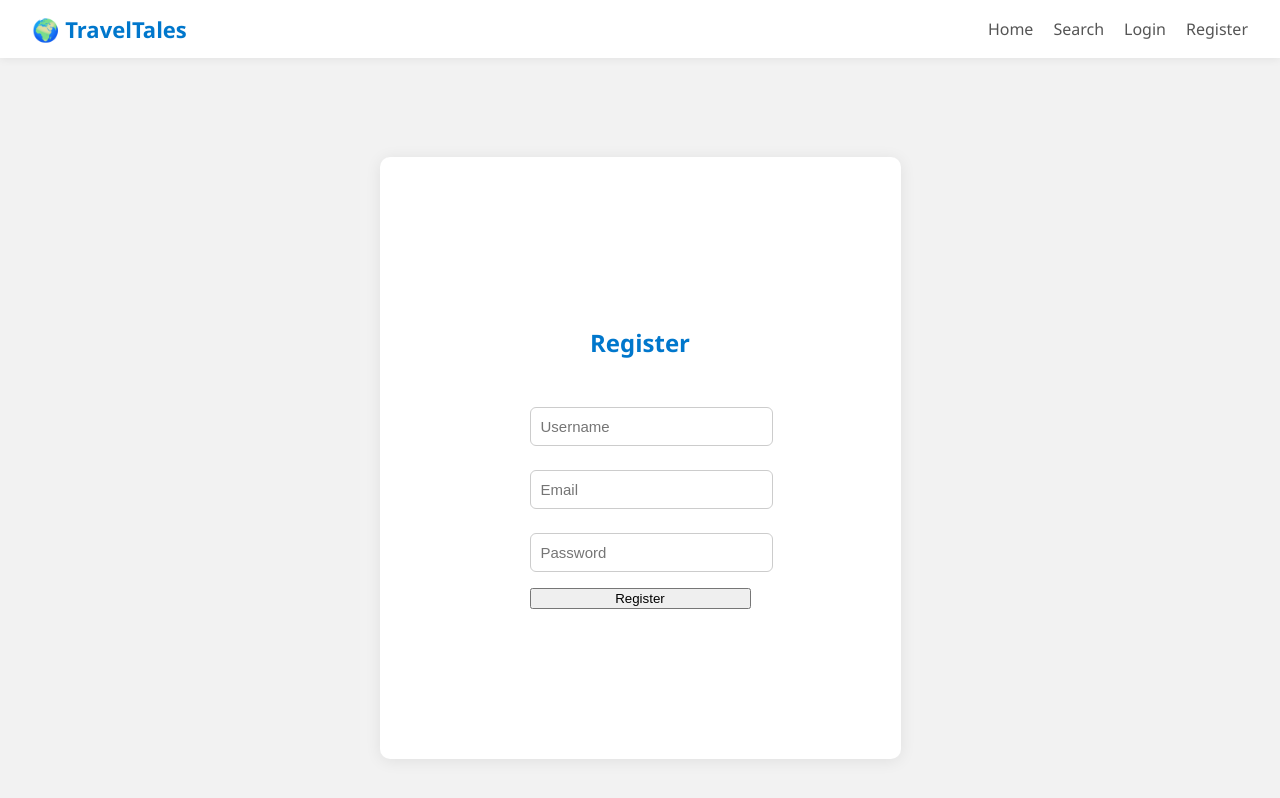
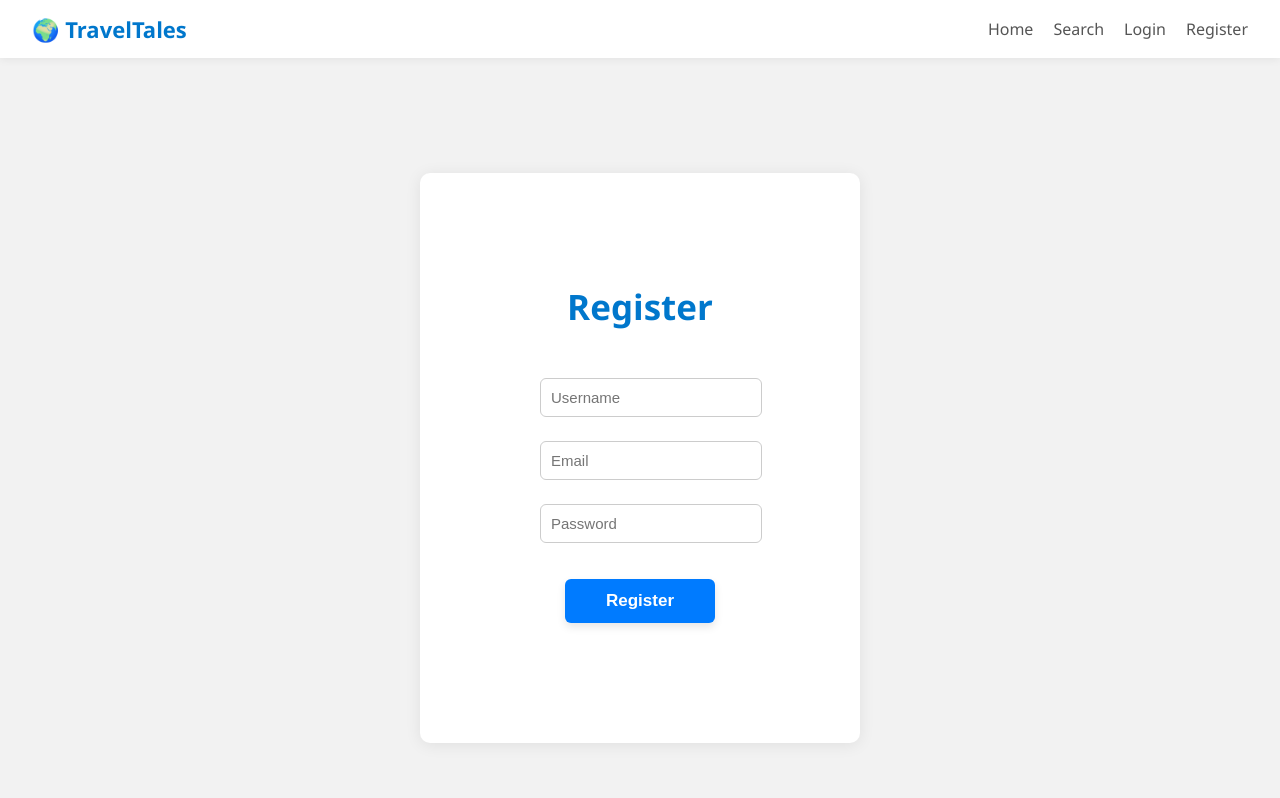
Before and after one commit to w1898928-Advanced-ServerSide/w1898928-CW2-FrontEnd, a React (Create React App) app: page /register in a window 1280 px wide. Shown: the top 798 px of the page. Built offline with nearby package versions, Linux system fonts and the light colour scheme; no server answers.

Commit message:
add pages

```diff
--- a/src/pages/LoginPage.jsx
+++ b/src/pages/LoginPage.jsx
@@ -32,7 +32,11 @@ const LoginPage = () => {
           placeholder="Password"
           required
         />
-        <button type="submit">Login</button>
+        <div className="login-wrapper">
+          <button className="login" type="submit">
+            Login
+          </button>
+        </div>
       </form>
     </div>
   );
--- a/src/pages/RegisterPage.jsx
+++ b/src/pages/RegisterPage.jsx
@@ -42,7 +42,11 @@ const RegisterPage = () => {
           placeholder="Password"
           required
         />
-        <button type="submit">Register</button>
+        <div className="login-wrapper">
+          <button className="login" type="submit">
+            Register
+          </button>
+        </div>
       </form>
     </div>
   );
--- a/src/styles.css
+++ b/src/styles.css
@@ -180,14 +180,43 @@ select {
 }
 
 .auth-form {
-    max-width: 500px;
+    max-width: 200px;
     margin: 0 auto;
-    padding: 150px;
+    padding: 120px;
     background-color: #ffffff;
     border-radius: 10px;
     box-shadow: 0 2px 16px rgba(0, 0, 0, 0.08);
     display: flex;
     flex-direction: column;
+}
+
+.login {
+    background-color: #007bff;
+    color: white;
+    width: 150px;
+    padding: 12px 24px;
+    font-size: 17px;
+    font-weight: 600;
+    border: none;
+    border-radius: 6px;
+    cursor: pointer;
+    transition: background-color 0.3s ease, transform 0.2s ease;
+    box-shadow: 0 4px 8px rgba(0, 0, 0, 0.1);
+}
+.login-wrapper {
+    display: flex;
+    justify-content: center;
+    margin-top: 20px;
+}
+
+.login:hover {
+    background-color: #0056b3;
+    transform: scale(1.03);
+}
+
+.login:active {
+    background-color: #003d80;
+    transform: scale(0.97);
 }
 
 .auth-wrapper {
@@ -200,7 +229,9 @@ select {
 
 .auth-form h2 {
     text-align: center;
+    margin-top: -10px;
     margin-bottom: 40px;
+    font-size: 35px;
     color: #0077cc;
 }
 
```
Also changed, not shown: src/dto/blogPostDto.js (added, +20 -0 lines), 1 other file (tests, documents, lock files or other folders).
